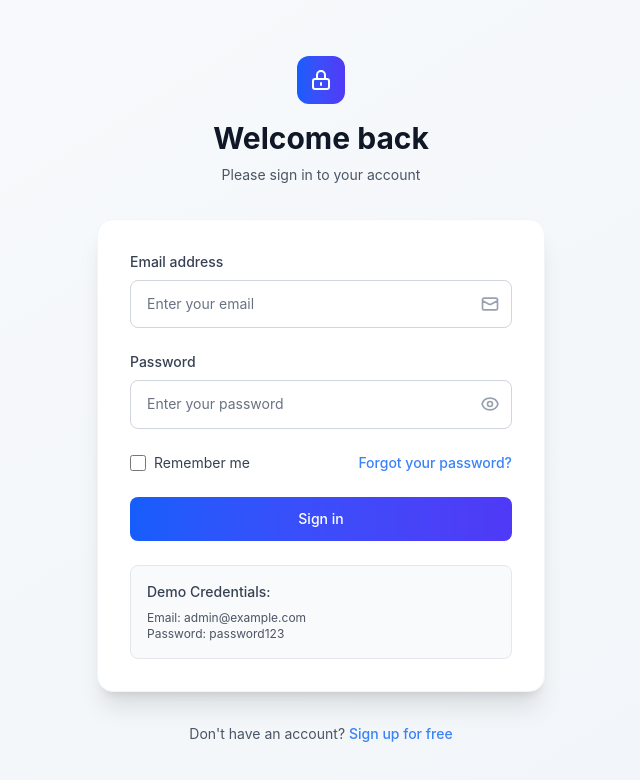
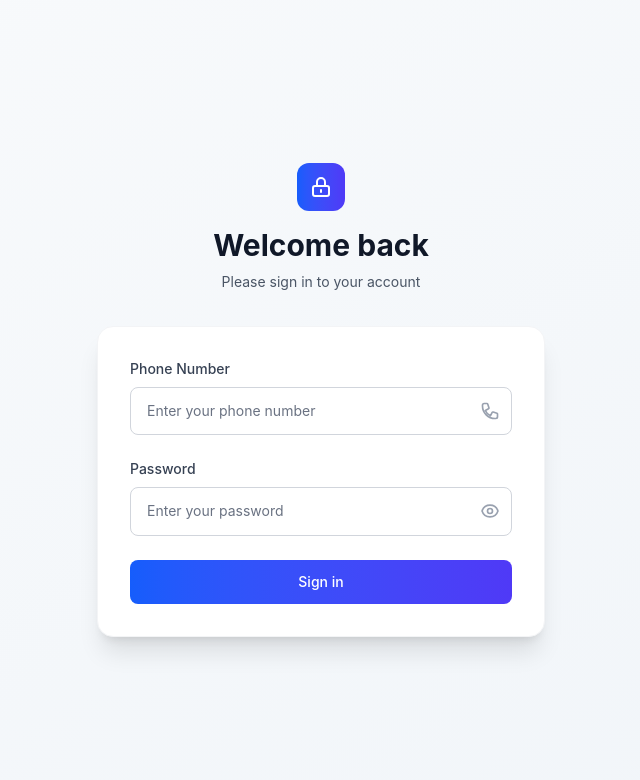
Before and after one commit to Geraldkhody/Manual, a React (Vite) app: page /login in a window 1280 px wide. Before the commit this address led to /. Shown: the top 780 px of the page, without its empty margins (319-959 px from the left). Built offline with nearby package versions, Linux system fonts and the light colour scheme.

Commit message:
login integration done

```diff
--- a/package.json
+++ b/package.json
@@ -11,6 +11,7 @@
   },
   "dependencies": {
     "@tailwindcss/vite": "^4.1.13",
+    "axios": "^1.12.2",
     "react": "^19.1.1",
     "react-dom": "^19.1.1",
     "react-router-dom": "^7.9.1",
--- a/src/App.tsx
+++ b/src/App.tsx
@@ -6,14 +6,18 @@ import WorkerList from './components/WorkerList';
 function App() {
   const [isAuthenticated, setIsAuthenticated] = useState(false);
 
-  const handleLogin = (email: string, password: string) => {
-    // Simple authentication logic - in a real app, this would validate against a backend
-    if (email && password) {
+  const handleLogin = (phone: string, password: string) => {
+    // Authentication is handled by the Login component with the real API
+    // This function is called after successful API authentication
+    if (phone && password) {
       setIsAuthenticated(true);
     }
   };
 
   const handleLogout = () => {
+    // Clear stored authentication data
+    localStorage.removeItem('authToken');
+    localStorage.removeItem('userData');
     setIsAuthenticated(false);
   };
 
@@ -25,23 +29,23 @@ function App() {
             path="/"
             element={
               isAuthenticated ? (
-                <Navigate to="/workers" replace />
+                <WorkerList onLogout={handleLogout} />
+              ) : (
+                <Navigate to="/login" replace />
+              )
+            }
+          />
+          <Route
+            path="/login"
+            element={
+              isAuthenticated ? (
+                <Navigate to="/" replace />
               ) : (
                 <Login onLogin={handleLogin} />
               )
             }
           />
-          <Route
-            path="/workers"
-            element={
-              isAuthenticated ? (
-                <WorkerList onLogout={handleLogout} />
-              ) : (
-                <Navigate to="/" replace />
-              )
-            }
-          />
-          <Route path="*" element={<Navigate to="/" replace />} />
+          <Route path="*" element={<Navigate to={isAuthenticated ? "/" : "/login"} replace />} />
         </Routes>
       </div>
     </Router>
--- a/src/components/Login.tsx
+++ b/src/components/Login.tsx
@@ -1,25 +1,27 @@
 import React, { useState } from 'react';
 import { useNavigate } from 'react-router-dom';
+import axios from 'axios';
+import { apiClient, endpoints } from '../utils/api';
 
 interface LoginProps {
-  onLogin: (email: string, password: string) => void;
+  onLogin: (phone: string, password: string) => void;
 }
 
 const Login: React.FC<LoginProps> = ({ onLogin }) => {
-  const [email, setEmail] = useState('');
+  const [phone, setPhone] = useState('');
   const [password, setPassword] = useState('');
   const [showPassword, setShowPassword] = useState(false);
-  const [errors, setErrors] = useState<{ email?: string; password?: string }>({});
+  const [errors, setErrors] = useState<{ phone?: string; password?: string; api?: string }>({});
   const [isLoading, setIsLoading] = useState(false);
   const navigate = useNavigate();
 
   const validateForm = () => {
-    const newErrors: { email?: string; password?: string } = {};
+    const newErrors: { phone?: string; password?: string } = {};
 
-    if (!email) {
-      newErrors.email = 'Email is required';
-    } else if (!/\S+@\S+\.\S+/.test(email)) {
-      newErrors.email = 'Please enter a valid email address';
+    if (!phone) {
+      newErrors.phone = 'Phone number is required';
+    } else if (!/^\+?[\d\s\-\(\)]{10,}$/.test(phone.replace(/\s/g, ''))) {
+      newErrors.phone = 'Please enter a valid phone number';
     }
 
     if (!password) {
@@ -38,18 +40,70 @@ const Login: React.FC<LoginProps> = ({ onLogin }) => {
     if (!validateForm()) return;
 
     setIsLoading(true);
+    setErrors(prev => ({ ...prev, api: undefined })); // Clear previous API errors
 
     try {
-      // Simulate API call
-      await new Promise(resolve => setTimeout(resolve, 1000));
-      onLogin(email, password);
-      navigate('/workers');
+      // Log the request for debugging
+      console.log('Login request:', {
+        url: endpoints.login,
+        payload: { phone, password }
+      });
+
+      const response = await apiClient.post(endpoints.login, {
+        phone: phone,
+        password: password
+      });
+
+      console.log('Login response:', response.data);
+
+      // Handle successful login
+      if (response.data && response.status === 200) {
+        // Store token if provided
+        if (response.data.access_token || response.data.token) {
+          localStorage.setItem('authToken', response.data.access_token || response.data.token);
+        }
+
+        // Store user data if provided
+        if (response.data.user) {
+          localStorage.setItem('userData', JSON.stringify(response.data.user));
+        }
+
+        onLogin(phone, password);
+        navigate('/');
+      }
     } catch (error) {
       console.error('Login failed:', error);
+
+      if (axios.isAxiosError(error)) {
+        if (error.response) {
+          // Server responded with error status
+          const status = error.response.status;
+          const message = error.response.data?.message || error.response.data?.error || 'Login failed';
+
+          if (status === 401) {
+            setErrors(prev => ({ ...prev, api: 'Invalid phone number or password' }));
+          } else if (status === 404) {
+            setErrors(prev => ({ ...prev, api: 'User not found' }));
+          } else if (status >= 500) {
+            setErrors(prev => ({ ...prev, api: 'Server error. Please try again later.' }));
+          } else {
+            setErrors(prev => ({ ...prev, api: message }));
+          }
+        } else if (error.request) {
+          // Network error
+          setErrors(prev => ({ ...prev, api: 'Network error. Please check your connection.' }));
+        } else {
+          setErrors(prev => ({ ...prev, api: 'An unexpected error occurred.' }));
+        }
+      } else {
+        setErrors(prev => ({ ...prev, api: 'An unexpected error occurred.' }));
+      }
     } finally {
       setIsLoading(false);
     }
   };
+
+
 
   return (
     <div className="min-h-screen bg-gradient-to-br from-slate-50 to-slate-100 flex items-center justify-center p-4">
@@ -68,31 +122,42 @@ const Login: React.FC<LoginProps> = ({ onLogin }) => {
         {/* Login Form */}
         <div className="bg-white p-8 rounded-2xl shadow-xl border border-gray-100">
            <form className="space-y-6" onSubmit={handleSubmit}>
-            {/* Email Field */}
+             {/* API Error Message */}
+             {errors.api && (
+               <div className="bg-red-50 border border-red-200 rounded-lg p-4">
+                 <div className="flex items-center">
+                   <svg className="h-5 w-5 text-red-400 mr-2" fill="none" stroke="currentColor" viewBox="0 0 24 24">
+                     <path strokeLinecap="round" strokeLinejoin="round" strokeWidth={2} d="M12 8v4m0 4h.01M21 12a9 9 0 11-18 0 9 9 0 0118 0z" />
+                   </svg>
+                   <p className="text-sm text-red-700">{errors.api}</p>
+                 </div>
+               </div>
+             )}
+             {/* Phone Field */}
              <div>
-              <label htmlFor="email" className="block text-sm font-medium text-gray-700 mb-2">
-                Email address
+               <label htmlFor="phone" className="block text-sm font-medium text-gray-700 mb-2">
+                 Phone Number
                </label>
                <div className="relative">
                  <input
-                  id="email"
-                  name="email"
-                  type="email"
-                  autoComplete="email"
-                  value={email}
-                  onChange={(e) => setEmail(e.target.value)}
+                   id="phone"
+                   name="phone"
+                   type="tel"
+                   autoComplete="tel"
+                   value={phone}
+                   onChange={(e) => setPhone(e.target.value)}
                    className={`appearance-none relative block w-full px-4 py-3 border ${
-                    errors.email ? 'border-red-300' : 'border-gray-300'
+                     errors.phone ? 'border-red-300' : 'border-gray-300'
                    } placeholder-gray-500 text-gray-900 rounded-lg focus:outline-none focus:ring-2 focus:ring-blue-500 focus:border-blue-500 transition-colors`}
-                  placeholder="Enter your email"
+                   placeholder="Enter your phone number"
                  />
                  <div className="absolute inset-y-0 right-0 pr-3 flex items-center">
                    <svg className="h-5 w-5 text-gray-400" fill="none" stroke="currentColor" viewBox="0 0 24 24">
-                    <path strokeLinecap="round" strokeLinejoin="round" strokeWidth={2} d="M3 8l7.89 4.26a2 2 0 002.22 0L21 8M5 19h14a2 2 0 002-2V7a2 2 0 00-2-2H5a2 2 0 00-2 2v10a2 2 0 002 2z" />
+                     <path strokeLinecap="round" strokeLinejoin="round" strokeWidth={2} d="M3 5a2 2 0 012-2h3.28a1 1 0 01.948.684l1.498 4.493a1 1 0 01-.502 1.21L6.4 11.392a11.097 11.097 0 006.208 6.208l2.005-3.824a1 1 0 011.21-.502l4.493 1.498a1 1 0 01.684.949V19a2 2 0 01-2 2h-1C9.716 21 3 14.284 3 6V5z" />
                    </svg>
                  </div>
                </div>
-              {errors.email && <p className="mt-1 text-sm text-red-600">{errors.email}</p>}
+               {errors.phone && <p className="mt-1 text-sm text-red-600">{errors.phone}</p>}
              </div>
 
             {/* Password Field */}
@@ -133,26 +198,7 @@ const Login: React.FC<LoginProps> = ({ onLogin }) => {
               {errors.password && <p className="mt-1 text-sm text-red-600">{errors.password}</p>}
             </div>
 
-            {/* Remember me and Forgot password */}
-            <div className="flex items-center justify-between">
-              <div className="flex items-center">
-                <input
-                  id="remember-me"
-                  name="remember-me"
-                  type="checkbox"
-                  className="h-4 w-4 text-blue-600 focus:ring-blue-500 border-gray-300 rounded"
-                />
-                <label htmlFor="remember-me" className="ml-2 block text-sm text-gray-700">
-                  Remember me
-                </label>
-              </div>
 
-              <div className="text-sm">
-                <a href="#" className="font-medium text-blue-600 hover:text-blue-500 transition-colors">
-                  Forgot your password?
-                </a>
-              </div>
-            </div>
 
             {/* Submit Button */}
             <div>
@@ -177,22 +223,11 @@ const Login: React.FC<LoginProps> = ({ onLogin }) => {
           </form>
 
            {/* Demo credentials */}
-          <div className="mt-6 p-4 bg-gray-50 rounded-lg border border-gray-200">
-            <h3 className="text-sm font-medium text-gray-700 mb-2">Demo Credentials:</h3>
-            <p className="text-xs text-gray-600">Email: admin@example.com</p>
-            <p className="text-xs text-gray-600">Password: password123</p>
-          </div>
+
         </div>
 
         {/* Footer */}
-        <div className="text-center">
-          <p className="text-sm text-gray-600">
-            Don't have an account?{' '}
-            <a href="#" className="font-medium text-blue-600 hover:text-blue-500 transition-colors">
-              Sign up for free
-            </a>
-          </p>
-        </div>
+
       </div>
     </div>
   );
--- a/src/components/WorkerList.tsx
+++ b/src/components/WorkerList.tsx
@@ -133,7 +133,7 @@ const WorkerList: React.FC<WorkerListProps> = ({ onLogout }) => {
 
   const handleLogout = () => {
     onLogout();
-    navigate('/');
+    navigate('/login');
   };
 
   if (isLoading) {
--- /dev/null
+++ b/src/utils/api.ts
@@ -0,0 +1,51 @@
+import axios from 'axios';
+
+// Base API configuration
+const API_BASE_URL = 'https://api.olapy.app/api/v1';
+
+// Create axios instance with default configuration
+export const apiClient = axios.create({
+  baseURL: API_BASE_URL,
+  timeout: 10000, // 10 seconds timeout
+  headers: {
+    'Content-Type': 'application/json',
+  },
+});
+
+// Request interceptor to add auth token
+apiClient.interceptors.request.use(
+  (config) => {
+    const token = localStorage.getItem('authToken');
+    if (token) {
+      config.headers.Authorization = `Bearer ${token}`;
+    }
+    return config;
+  },
+  (error) => {
+    return Promise.reject(error);
+  }
+);
+
+// Response interceptor for handling common errors
+apiClient.interceptors.response.use(
+  (response) => {
+    return response;
+  },
+  (error) => {
+    if (error.response?.status === 401) {
+      // Token expired or invalid, clear local storage and redirect to login
+      localStorage.removeItem('authToken');
+      localStorage.removeItem('userData');
+      window.location.href = '/login';
+    }
+    return Promise.reject(error);
+  }
+);
+
+// API endpoints
+export const endpoints = {
+  login: '/accounts/login/',
+  workers: '/workers', // Assuming this endpoint exists for worker data
+} as const;
+
+export default apiClient;
```
Also changed, not shown: 1 other file (tests, documents, lock files or other folders). Lines whose indentation alone changed are shown as unchanged.
